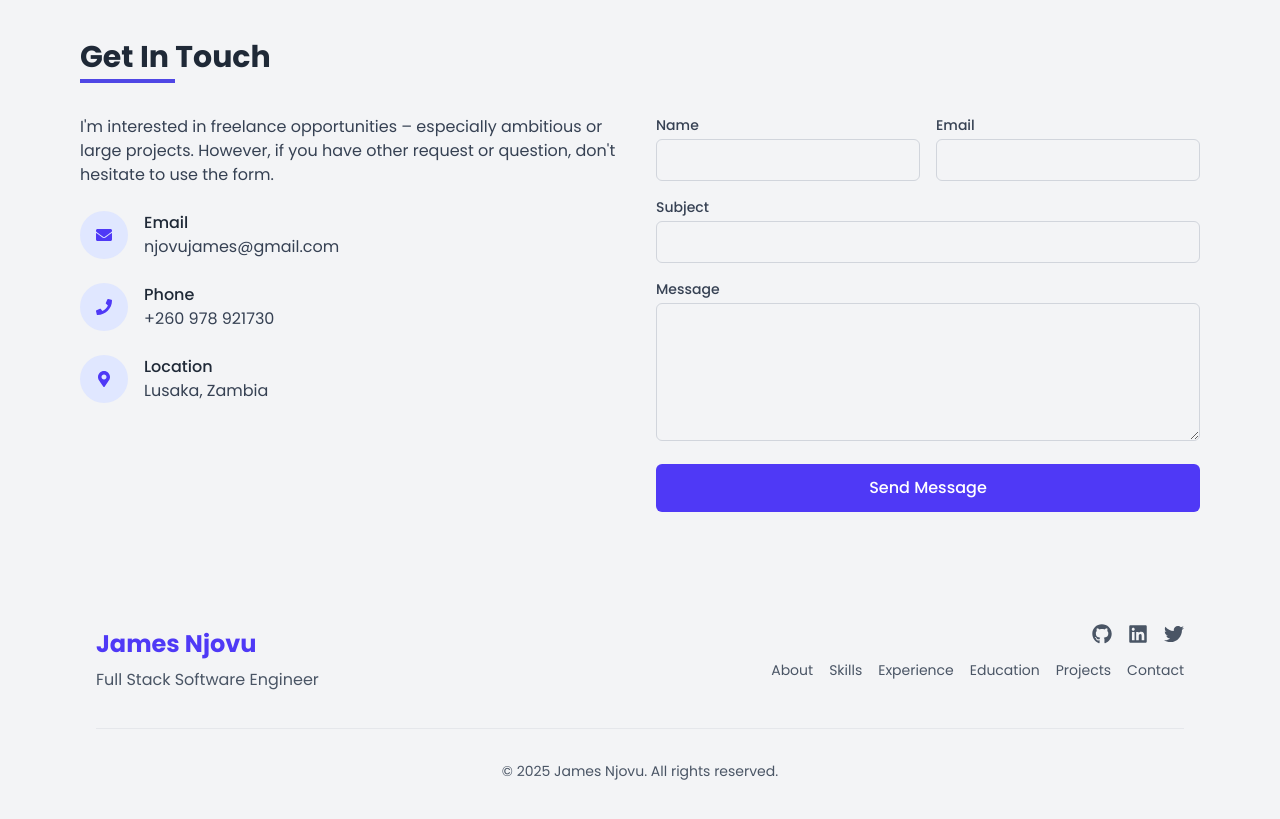
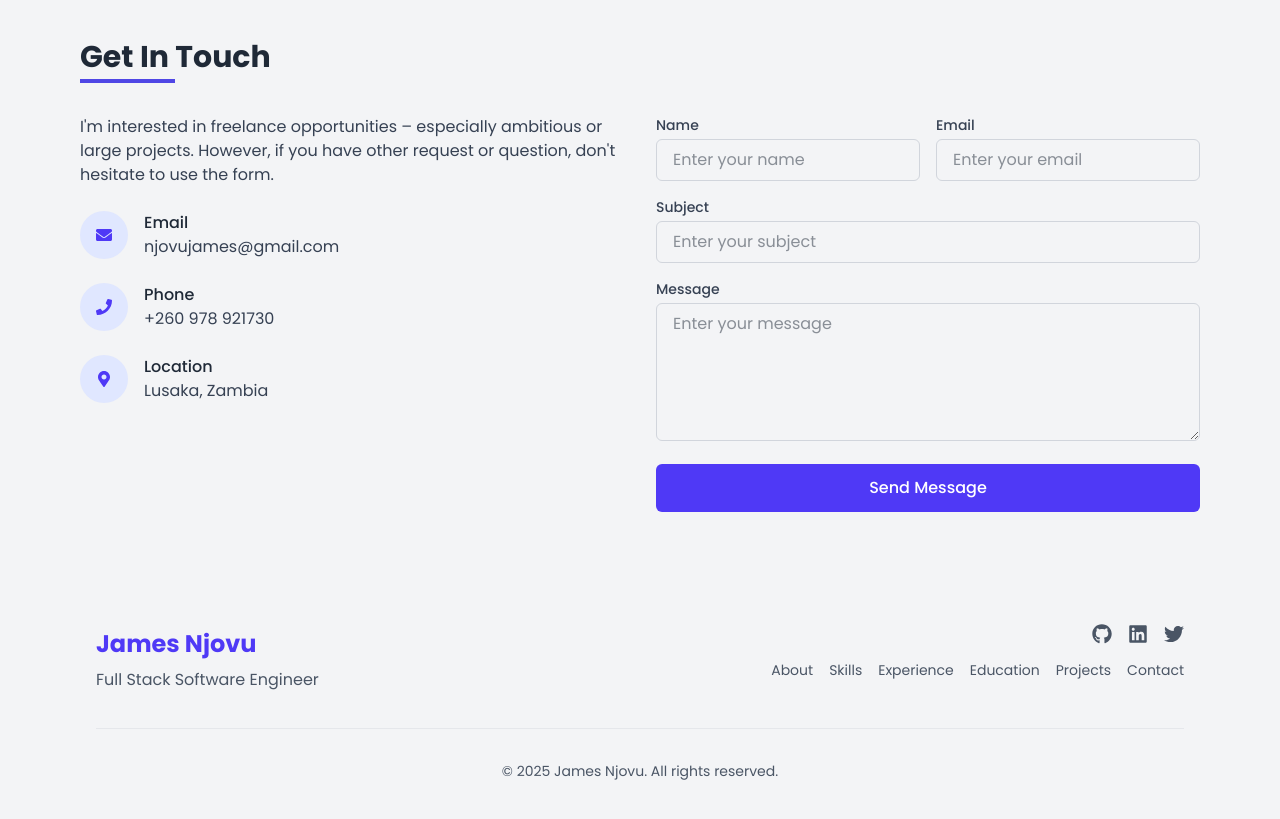
Before and after one commit to jamesnjovu/jamesnjovu, a React (Vite) app: page / in a window 1280 px wide. Shown: the part 4500-5319 px from the top of the page. Built offline with nearby package versions, Linux system fonts and the light colour scheme.

Commit message:
Add placeholders to contact form fields for improved user guidance

```diff
--- a/src/components/Contact.jsx
+++ b/src/components/Contact.jsx
@@ -107,6 +107,7 @@ const Contact = () => {
                   type="text"
                   id="name"
                   name="name"
+                  placeholder="Enter your name"
                   value={formData.name}
                   onChange={handleChange}
                   required
@@ -121,6 +122,7 @@ const Contact = () => {
                   type="email"
                   id="email"
                   name="email"
+                  placeholder="Enter your email"
                   value={formData.email}
                   onChange={handleChange}
                   required
@@ -137,6 +139,7 @@ const Contact = () => {
                 type="text"
                 id="subject"
                 name="subject"
+                  placeholder="Enter your subject"
                 value={formData.subject}
                 onChange={handleChange}
                 required
@@ -151,6 +154,7 @@ const Contact = () => {
               <textarea
                 id="message"
                 name="message"
+                placeholder="Enter your message"
                 value={formData.message}
                 onChange={handleChange}
                 required
```
